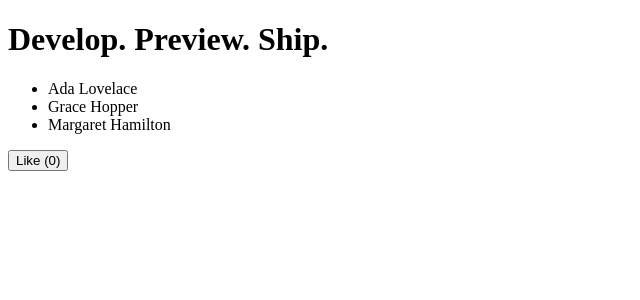
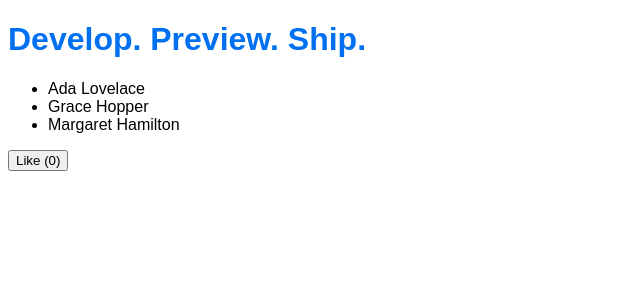
Before and after one commit to andre-cabral/mage-knight-dial-print, a Next.js app: page / in a window 1280 px wide. Shown: the top 300 px of the page, without its empty margins (0-640 px from the left). Built offline with nearby package versions, Linux system fonts and the light colour scheme.

Commit message:
feat: file structure and sass support

```diff
--- a/app/header.tsx
+++ /dev/null
@@ -1,7 +0,0 @@
-export default function Header({
-  title
-}:{
-  title: string
-} ): React.ReactNode {
-  return <h1>{title ? title : 'Default title'}</h1>;
-}
--- a/app/layout.tsx
+++ b/app/layout.tsx
@@ -1,5 +1,6 @@
 
 import type { Metadata } from 'next'
+import '@/app/ui/global.scss';
 
 export const metadata: Metadata = {
   title: 'Next.js',
@@ -13,7 +14,7 @@ export default function RootLayout({
 }): React.ReactNode {
   return (
     <html lang="en">
-      <body>{children}</body>
+      <body className='bodyGlobal'>{children}</body>
     </html>
   );
 }
--- /dev/null
+++ b/app/ui/global.scss
@@ -0,0 +1,5 @@
+@import '@/app/ui/variables.scss';
+
+.bodyGlobal {
+  font-family: $font-stack;
+}
--- /dev/null
+++ b/app/ui/header/header.module.scss
@@ -0,0 +1,5 @@
+@import '@/app/ui/variables.scss';
+
+.title {
+  color: $primary-color;
+}
--- /dev/null
+++ b/app/ui/header/header.tsx
@@ -0,0 +1,9 @@
+import styles from './header.module.scss'
+
+export default function Header({
+  title
+}:{
+  title: string
+} ): React.ReactNode {
+  return <h1 className={styles.title}>{title ? title : 'Default title'}</h1>;
+}
--- /dev/null
+++ b/app/ui/variables.scss
@@ -0,0 +1,2 @@
+$primary-color: #0070f3;
+$font-stack: Arial, sans-serif;
--- a/package.json
+++ b/package.json
@@ -5,7 +5,8 @@
   "dependencies": {
     "next": "^16.2.6",
     "react": "^19.2.6",
-    "react-dom": "^19.2.6"
+    "react-dom": "^19.2.6",
+    "sass": "^1.99.0"
   },
   "devDependencies": {
     "@types/node": "25.8.0",
--- /dev/null
+++ b/public/json/test.json
@@ -0,0 +1,6 @@
+{
+  "testArray": [
+    {"property": "a"},
+    {"property": "b"}
+  ]
+}
--- a/tsconfig.json
+++ b/tsconfig.json
@@ -21,7 +21,11 @@
       {
         "name": "next"
       }
-    ]
+    ],
+    "paths": {
+      "@/app/*": ["./app/*"],
+      "@/public/*": ["./public/*"]
+    }
   },
   "include": [
     "next-env.d.ts",
```
Also changed, not shown: app/page.tsx (+4 -3 lines), app/ui/like-button/like-button.tsx (renamed from app/like-button.tsx), 1 other file (tests, documents, lock files or other folders).
